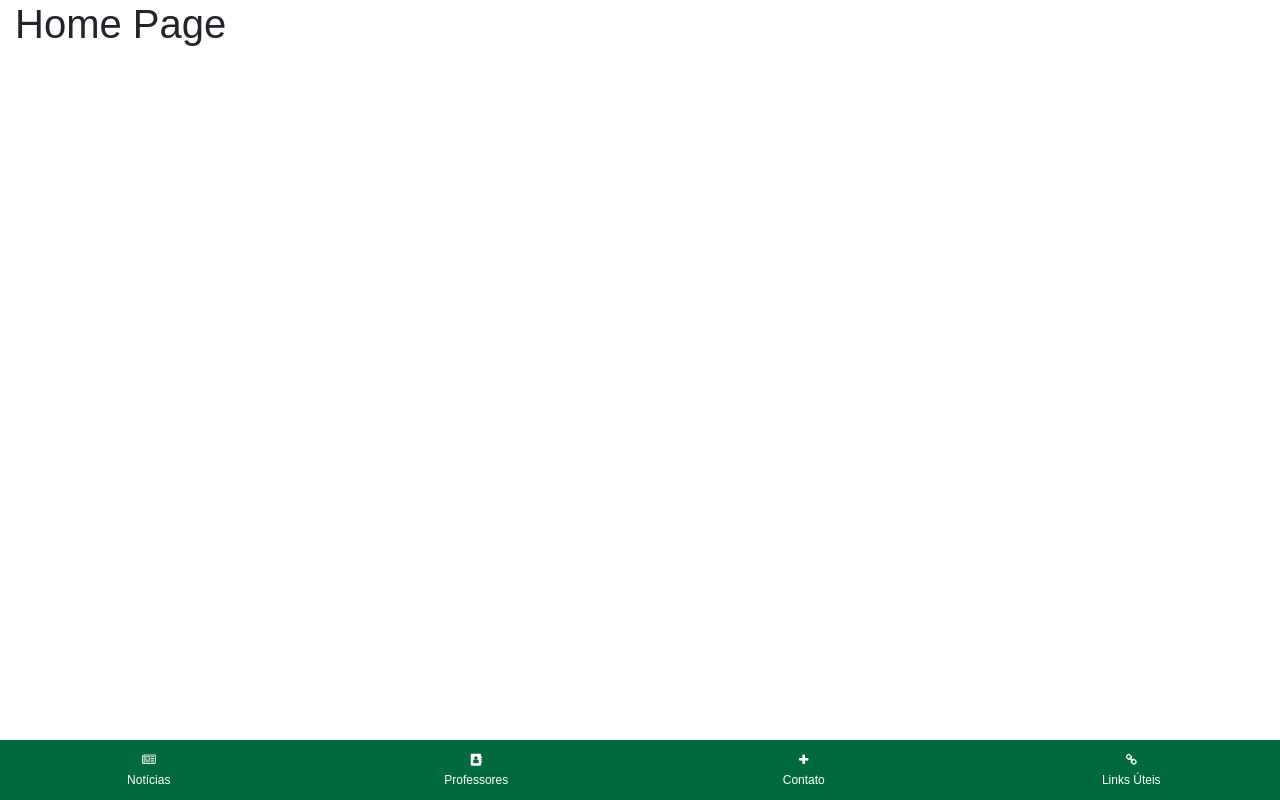
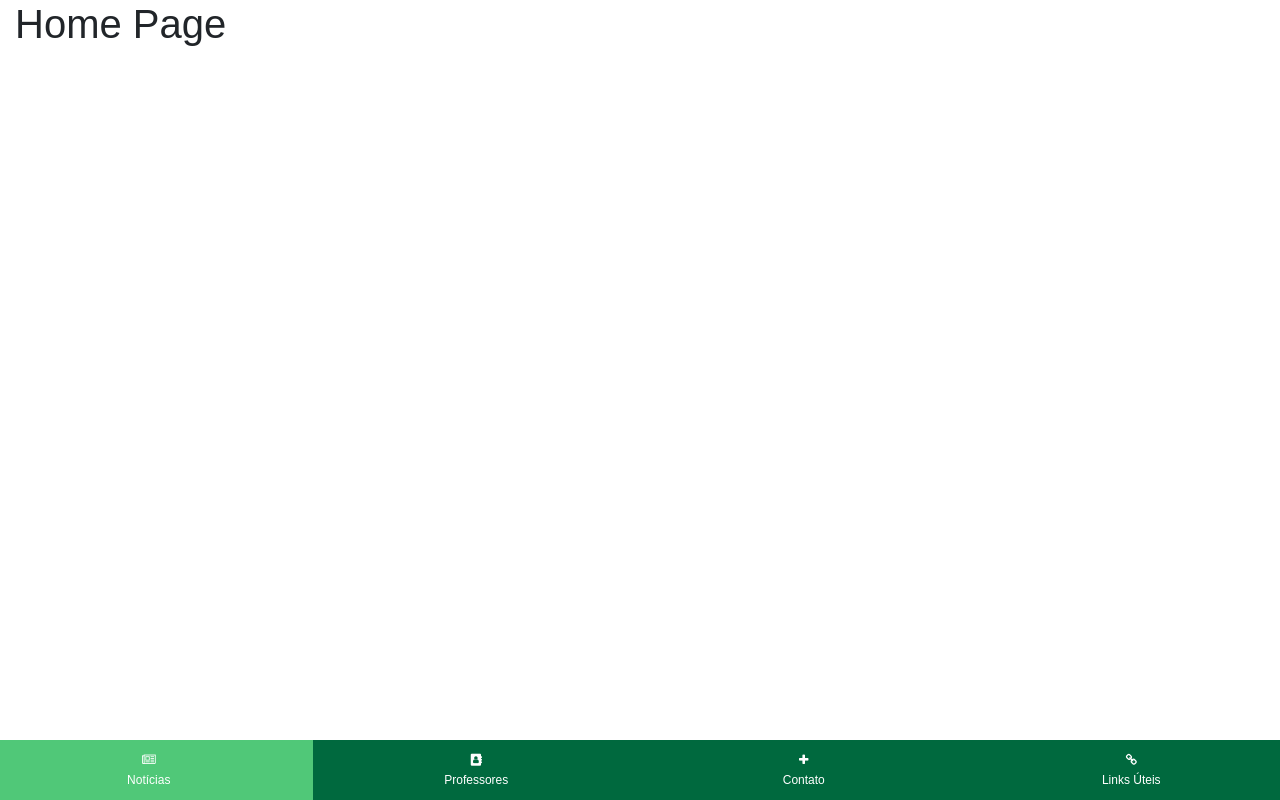
Before and after one commit to fabio1079/fga-pwa, a React (Create React App) app: page / in a window 1280 px wide. Built offline with nearby package versions, Linux system fonts and the light colour scheme.

Commit message:
Fix bug on MainMenu active tab and add a NotFound page

```diff
--- a/src/components/app/App.tsx
+++ b/src/components/app/App.tsx
@@ -1,9 +1,10 @@
 import * as React from 'react';
 
-import { BrowserRouter, Route } from 'react-router-dom';
+import { BrowserRouter, Route, Switch } from 'react-router-dom';
 
 import MainMenuContainer from '../main-menu/MainMenuContainer';
 
+import NotFoundPageContainer from '../not-found-page/NotFoundPageContainer';
 import HomePageContainer from '../home-page/HomePageContainer';
 import ProfessorsPageContainer from '../professors-page/ProfessorsPageContainer';
 import ContactPageContainer from '../contact-page/ContactPageContainer';
@@ -20,11 +21,14 @@ class App extends React.Component<{}, {}> {
             <MainMenuContainer />
 
             <div className="container-fluid">
-              <Route exact={true} path="/" component={HomePageContainer} />
-              <Route path="/news" component={HomePageContainer} />
-              <Route path="/professors" component={ProfessorsPageContainer} />
-              <Route path="/contact" component={ContactPageContainer} />
-              <Route path="/useful-links" component={UsefulLinksPageContainer} />
+              <Switch>
+                <Route exact={true} path="/" component={HomePageContainer} />
+                <Route path="/news" component={HomePageContainer} />
+                <Route path="/professors" component={ProfessorsPageContainer} />
+                <Route path="/contact" component={ContactPageContainer} />
+                <Route path="/useful-links" component={UsefulLinksPageContainer} />
+                <Route component={NotFoundPageContainer} />
+              </Switch>
             </div>
           </div>
         </BrowserRouter>
--- a/src/components/main-menu/MainMenu.tsx
+++ b/src/components/main-menu/MainMenu.tsx
@@ -18,10 +18,10 @@ class MainMenu extends React.Component<MainMenuProps, MainMenuState> {
     position: 'fixed-bottom'
   };
 
-  getClassName(linkPath: string): string {
+  getClassName(...linkPath: string[]): string {
     let className = 'col item ';
 
-    if (this.props.currentPath === linkPath) {
+    if (linkPath.indexOf(this.props.currentPath) !== -1) {
       className += 'active';
     }
 
@@ -32,7 +32,7 @@ class MainMenu extends React.Component<MainMenuProps, MainMenuState> {
     return (
       <div className="MainMenu">
         <nav className={`row ${this.props.position}`}>
-          <div className={this.getClassName('/news')}>
+          <div className={this.getClassName('/', '/news')}>
             <Link to="/news">
               <div className="sub-item">
                 <i className="fa fa-newspaper-o" />
--- /dev/null
+++ b/src/components/not-found-page/NotFoundPage.tsx
@@ -0,0 +1,25 @@
+import * as React from 'react';
+import { RouteProps } from 'react-router-dom';
+
+interface NotFoundPageProps extends RouteProps {
+  setCurrentPage(page: string): void;
+}
+
+class NotFoundPage extends React.Component<NotFoundPageProps, {}> {
+  componentDidMount() {
+    if (this.props.location) {
+      this.props.setCurrentPage(this.props.location.pathname);
+    }
+  }
+
+  render() {
+    return (
+      <div className="NotFoundPage">
+        <h1>Ops, página não encontrada...</h1>
+        <h2>Error 404</h2>
+      </div>
+    );
+  }
+}
+
+export default NotFoundPage;
--- /dev/null
+++ b/src/components/not-found-page/NotFoundPageContainer.tsx
@@ -0,0 +1,25 @@
+import { connect } from 'react-redux';
+import { Dispatch } from 'redux';
+
+import NotFoundPage from './NotFoundPage';
+import { State } from '../../redux-data/state';
+import { setCurrentPath } from '../../redux-data/actions/currentPathActions';
+
+const mapStateToProps = (state: State) => {
+  return {};
+};
+
+const mapDispatchToProps = (dispatch: Dispatch<State>) => {
+  return {
+    setCurrentPage(page: string) {
+      dispatch(setCurrentPath(page));
+    }
+  };
+};
+
+const NotFoundPageContainer = connect(
+  mapStateToProps,
+  mapDispatchToProps
+)(NotFoundPage);
+
+export default NotFoundPageContainer;
```
